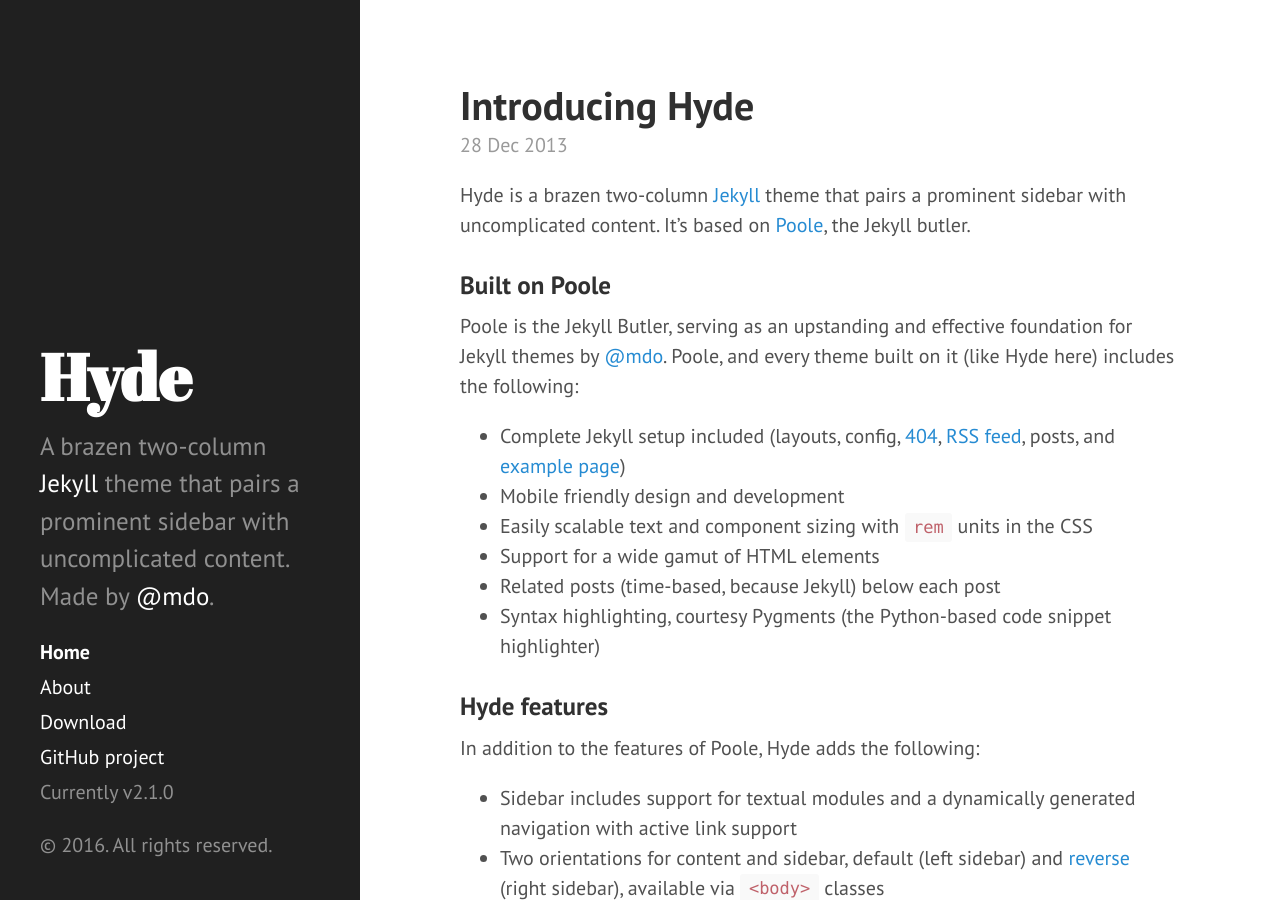
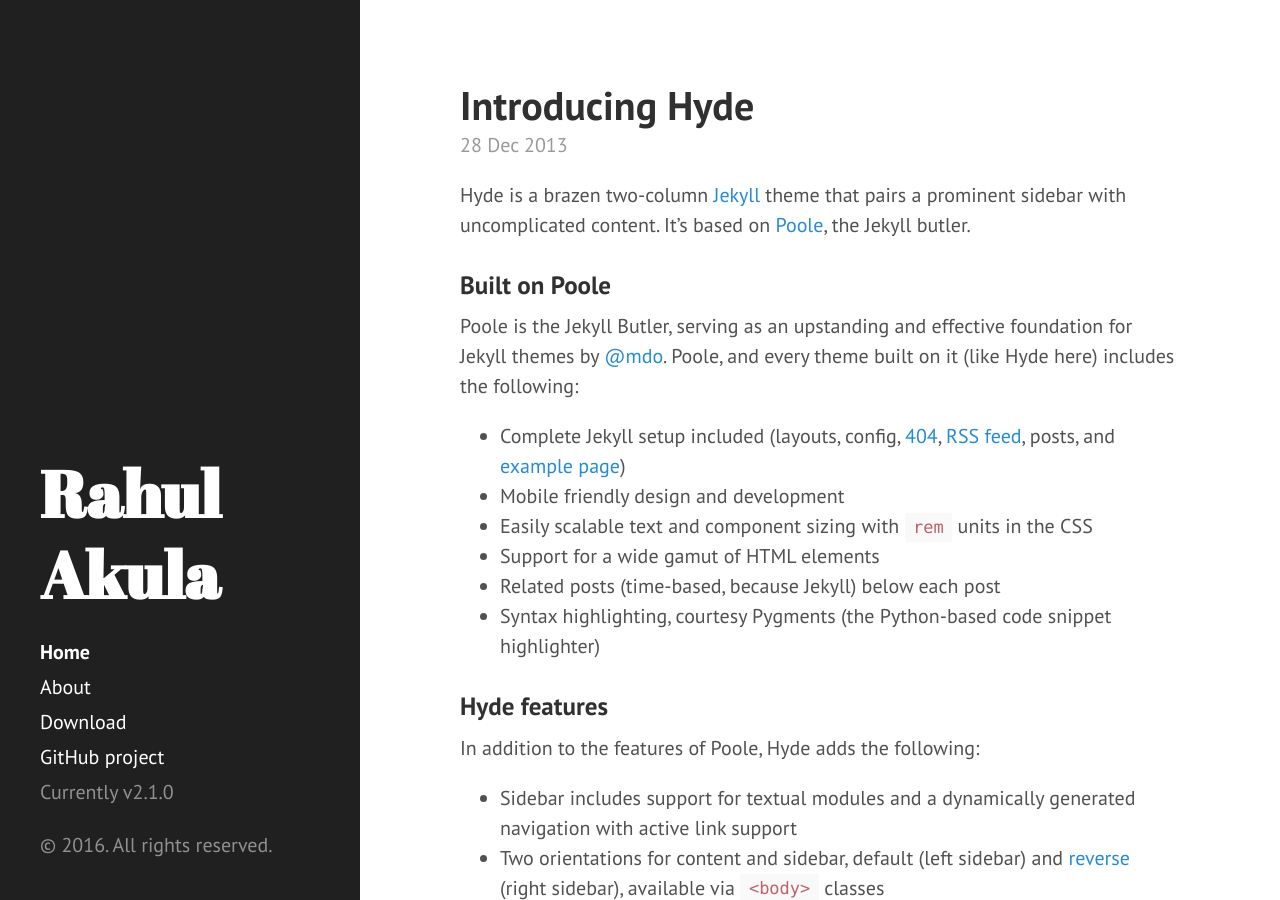
Before and after one commit to rahul0611/rahul0611.github.io, a Jekyll site: the page built from index.html, in a window 1280 px wide and 900 px high. Built offline with Jekyll 4.4.1, drawn with Linux system fonts in a browser that asks for light colours; Markdown is read by kramdown in place of the engine named in the settings; the list of posts is cut into pages by our own code.

Commit message:
Initial commit

```diff
--- a/_config.yml
+++ b/_config.yml
@@ -7,15 +7,15 @@ permalink:        pretty
 relative_permalinks: true
 
 # Setup
-title:            Hyde
-tagline:          'A Jekyll theme'
-description:      'A brazen two-column <a href="http://jekyllrb.com" target="_blank">Jekyll</a> theme that pairs a prominent sidebar with uncomplicated content. Made by <a href="https://twitter.com/mdo" target="_blank">@mdo</a>.'
+title:            Rahul Akula
+tagline:          'Connect - Rahul Akula'
+description:      ''
 url:              http://hyde.getpoole.com
 baseurl:          /
 
 author:
-  name:           'Mark Otto'
-  url:            https://twitter.com/mdo
+  name:           'Rahul Akula'
+  url:            https://twitter.com/rahul0611
 
 paginate:         5
 
@@ -23,4 +23,4 @@ paginate:         5
 version:          2.1.0
 
 github:
-  repo:           https://github.com/poole/hyde
+  repo:           https://github.com/rahul0611
```
